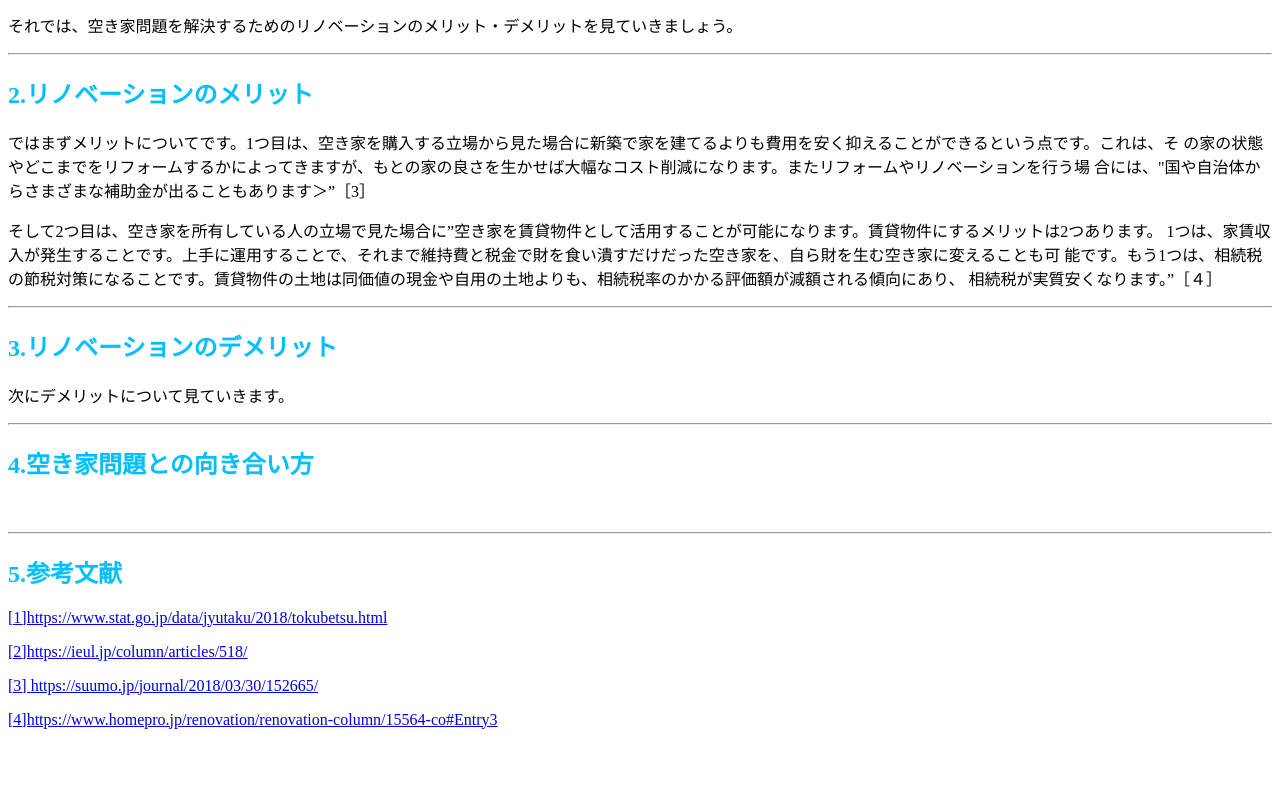
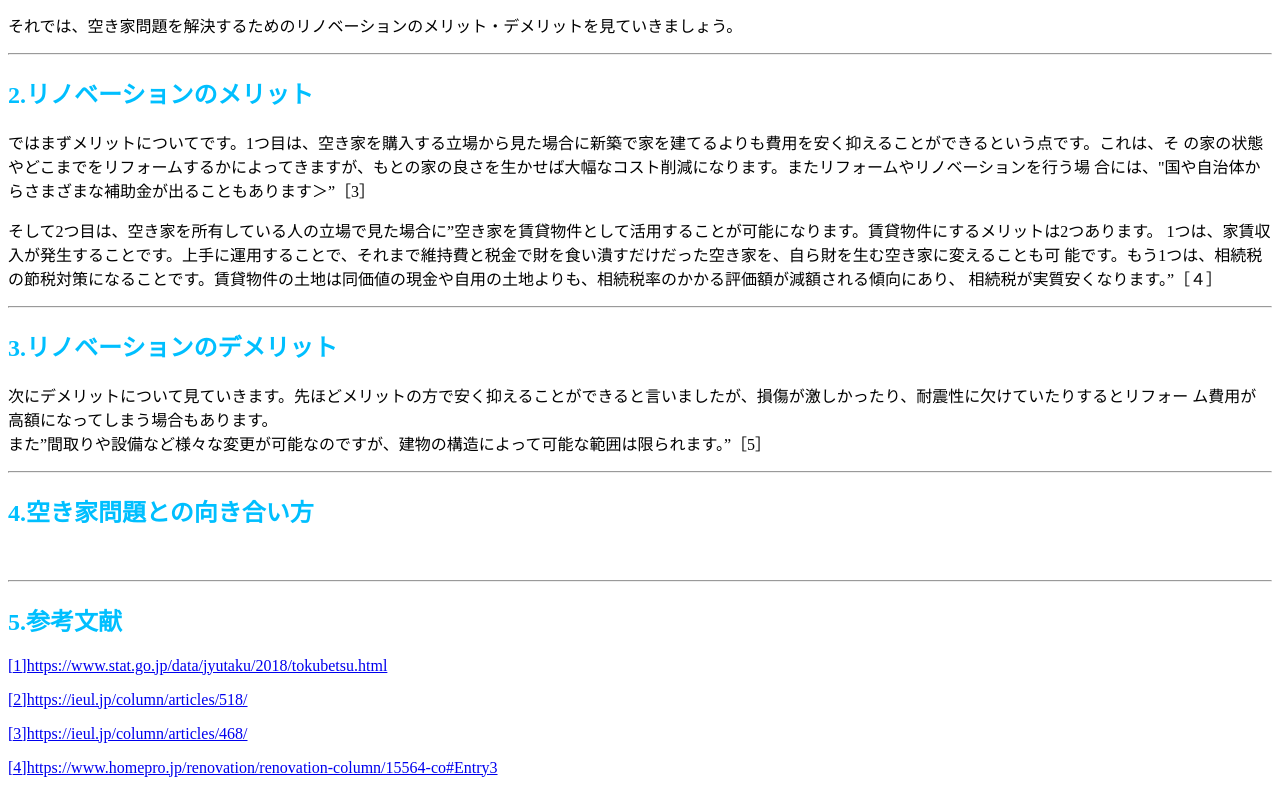
Before and after one commit to oskhnt/oskhnt.github.io, a plain HTML site: page cl2020.html in a window 1280 px wide. Shown: the part 619-1412 px from the top of the page. Before the commit the page ends 1364 px from the top, so only its background shows below. Drawn offline with Linux system fonts and the light colour scheme.

Commit message:
Update cl2020.html

```diff
--- a/cl2020.html
+++ b/cl2020.html
@@ -34,7 +34,9 @@
    相続税が実質安くなります。”［４］</p>
 <HR>
 <p><h2><font color="deepskyblue">3.<A NAME="c">リノベーションのデメリット</A></font></h2></p>
-<p>次にデメリットについて見ていきます。
+<p>次にデメリットについて見ていきます。先ほどメリットの方で安く抑えることができると言いましたが、損傷が激しかったり、耐震性に欠けていたりするとリフォー
+    ム費用が高額になってしまう場合もあります。<br>
+     また”間取りや設備など様々な変更が可能なのですが、建物の構造によって可能な範囲は限られます。”［5］</p>
 
 <HR>
 <p><h2><font color="deepskyblue">4.<A NAME="d">空き家問題との向き合い方</A></font></h2></p>
@@ -44,9 +46,9 @@
 <p><h2><font color="deepskyblue">5.<A NAME="e">参考文献</A></font></h2></p>
 <p><A HREF="https://www.stat.go.jp/data/jyutaku/2018/tokubetsu.html">[1]https://www.stat.go.jp/data/jyutaku/2018/tokubetsu.html</A></p>
 <p><A HREF="https://ieul.jp/column/articles/518/">[2]https://ieul.jp/column/articles/518/</A></p>
-<p><A HREF="https://suumo.jp/journal/2018/03/30/152665/">[3] https://suumo.jp/journal/2018/03/30/152665/</p>
+<p><A HREF="https://ieul.jp/column/articles/468/">[3]https://ieul.jp/column/articles/468/</p>
 <p><A HREF="https://www.homepro.jp/renovation/renovation-column/15564-co#Entry3">[4]https://www.homepro.jp/renovation/renovation-column/15564-co#Entry3</p>
-
+<p><A HREF="https://beat0909.com/wakuwakublog/renovation_tisiki/renovation-de”>[5]https://beat0909.com/wakuwakublog/renovation_tisiki/renovation-de</p>
 
 </BODY>
 </HTML>
```
